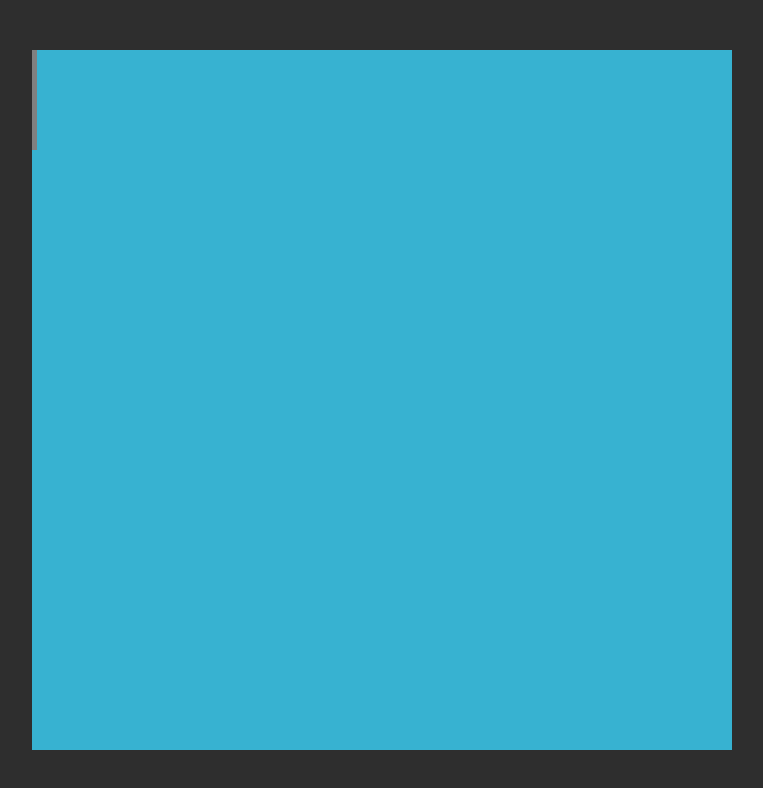
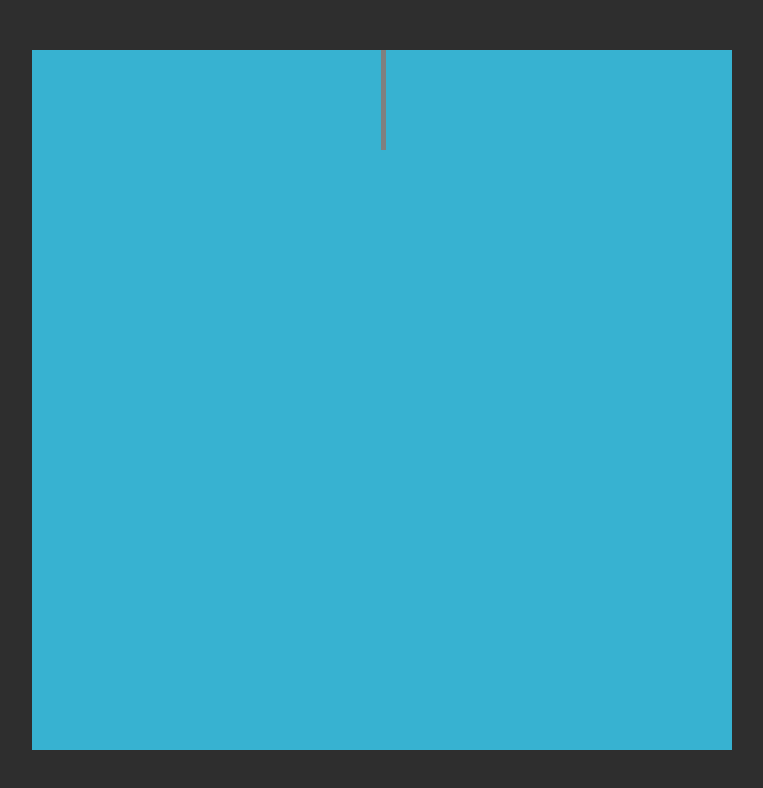
Before and after one commit to KlerKpn/flying_balls, a plain HTML site: page index.html in a window 1280 px wide. Shown: the whole page, without its empty margins (258-1021 px from the left). Drawn offline with Linux system fonts and the light colour scheme.

Commit message:
create Balls class

```diff
--- a/index.html
+++ b/index.html
@@ -10,8 +10,9 @@
 </head>
 
 <body>
-	<div class="window">
-		<div class="needle"> </div>
+	<div id="window">
+		<div id="needle"> </div>
+
 	</div>
 	<script src="index.js"></script>
 </body>
--- a/index.js
+++ b/index.js
@@ -1,3 +1,50 @@
 document.addEventListener("DOMContentLoaded", () => {
+    const max = 698
+    const min = 0
+    const speedNeedle = 15
+    let position = Math.ceil(max / 2)
 
+    const gameScreen = document.getElementById('window')
+    const needle = document.getElementById('needle')
+    needle.setAttribute('style', `left:${position}px;`)
+
+    window.addEventListener('keydown', (e) => {
+        if (e.keyCode === 37) {
+            position -= speedNeedle
+        } else if (e.keyCode === 39) {
+            position += speedNeedle
+        }
+
+        if (position < min) {
+            position = min
+        } else if (position > max) {
+            position = max
+        }
+        needle.style.left = `${position}px`
+    })
+
+    class Ball {
+        constructor(posX, posY, moveX, moveY) {
+            this.posX = posX
+            this.posY = posY
+            this.moveY = moveY
+            this.moveX = moveX
+            this.style = ` "color": "#2e2e2e"; 'border-radius': '99px';width':'30px'; 'height': '30px' `
+        }
+
+        start() {
+            let div = document.createElement('div')
+            // setInterval(() => {
+            //     posY + 1
+            // }, 50)
+            return div
+        }
+    }
+
+    let genSpeed = 1000
+
+    setInterval(() => {
+        let div = new Ball()
+        gameScreen.appendChild(div.start())
+    }, genSpeed)
 })
--- a/style.css
+++ b/style.css
@@ -12,14 +12,16 @@ body{
     background: #2e2e2e;
 }
 
-.window{
+#window{
     height: 700px;
     width: 700px;
     background-color: rgb(55, 178, 209);
+    position: relative;
 }
-.needle{
+#needle{
     height: 100px;
     width: 5px;
     background: grey;
-
+    position: absolute;
+    top: 0;
 }
```
Also changed, not shown: 1 other file.
